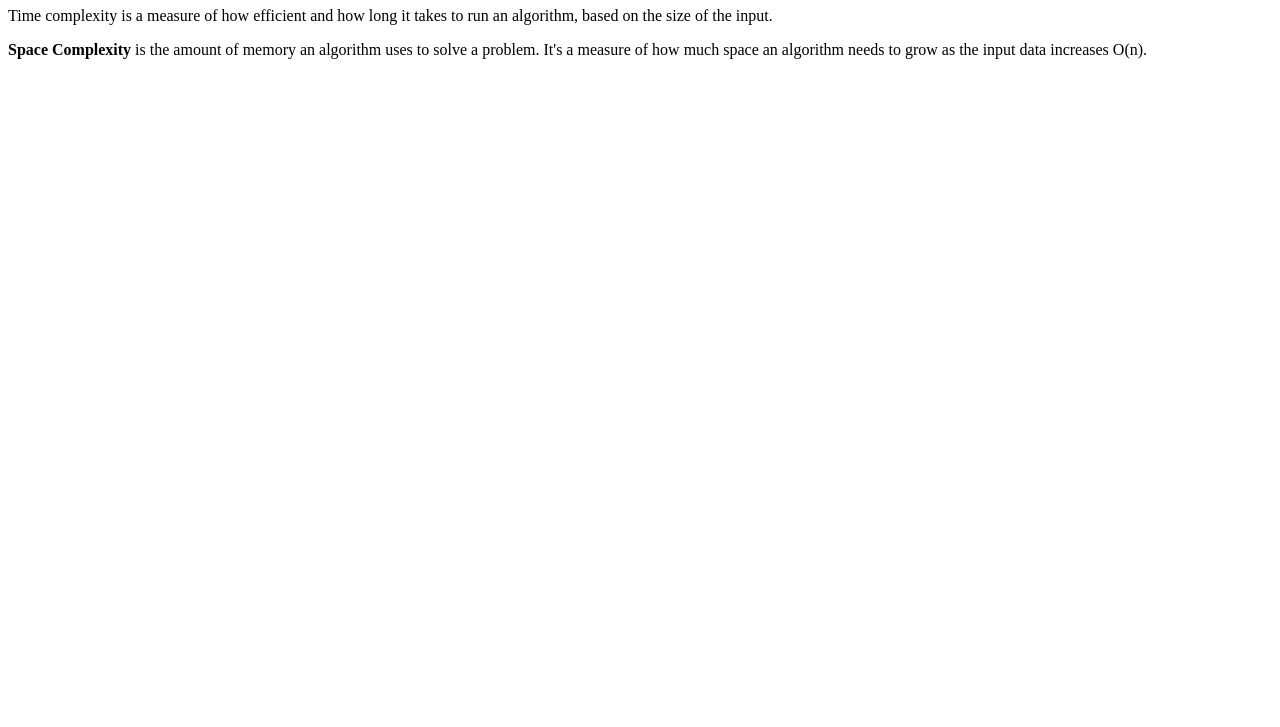
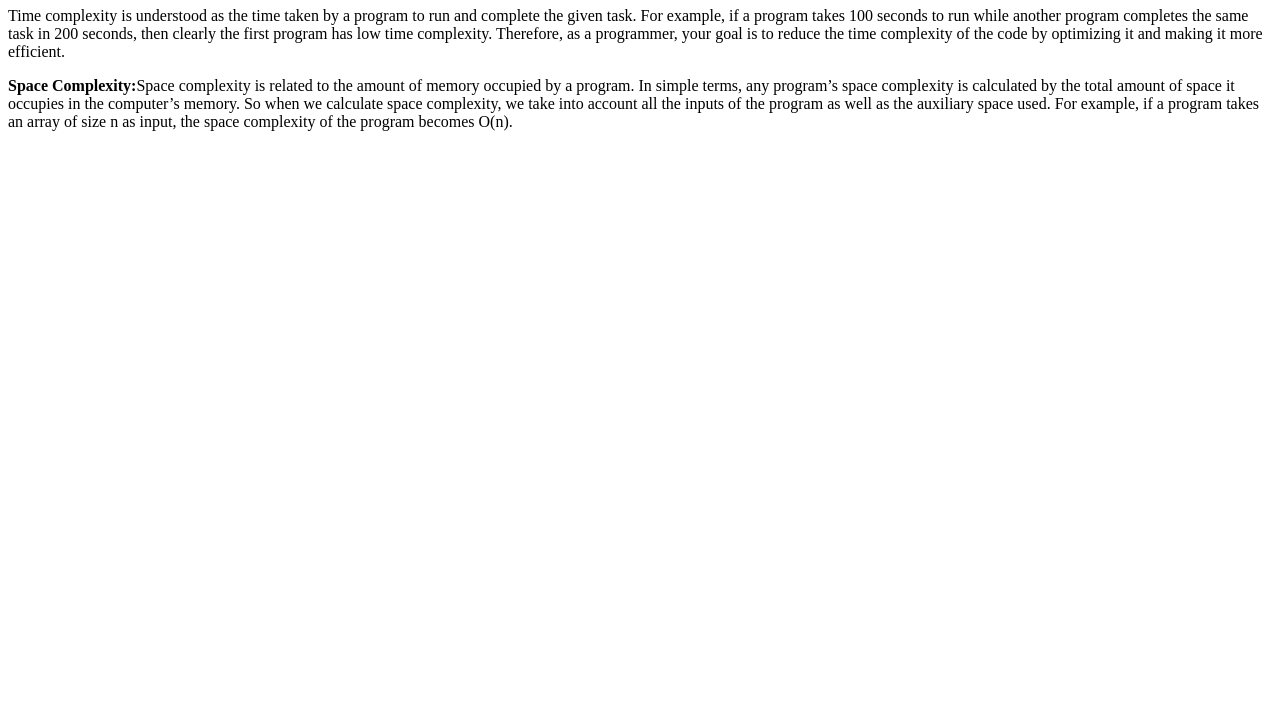
Before and after one commit to acciojob/time-and-space-complexity-NerusuPavani37, a website: page main.html in a window 1280 px wide. Shown: the part 73-800 px from the top of the page. Drawn offline with Linux system fonts and the light colour scheme.

Commit message:
created a submission

```diff
--- a/main.html
+++ b/main.html
@@ -9,9 +9,8 @@
 <body>
 	<!-- the entire body must be written by student -->
 	<h1>Time and Space Complexity</h1>
-	<p>Time complexity is a measure of how efficient and how long it takes to run an algorithm,
-		based on the size of the input.</p>
-	<p><b>Space Complexity</b> is the amount of memory an algorithm uses to solve a problem. It's a measure of how much space an algorithm needs to grow as the input data increases O(n).</p>
+	<p>Time complexity is understood as the time taken by a program to run and complete the given task. For example, if a program takes 100 seconds to run while another program completes the same task in 200 seconds, then clearly the first program has low time complexity. Therefore, as a programmer, your goal is to reduce the time complexity of the code by optimizing it and making it more efficient.</p>
+	<p><b>Space Complexity:</b>Space complexity is related to the amount of memory occupied by a program. In simple terms, any program’s space complexity is calculated by the total amount of space it occupies in the computer’s memory. So when we calculate space complexity, we take into account all the inputs of the program as well as the auxiliary space used. For example, if a program takes an array of size n as input, the space complexity of the program becomes O(n).</p>
     <script type="text/javascript" src="./script.js">
 </script>
 
```
